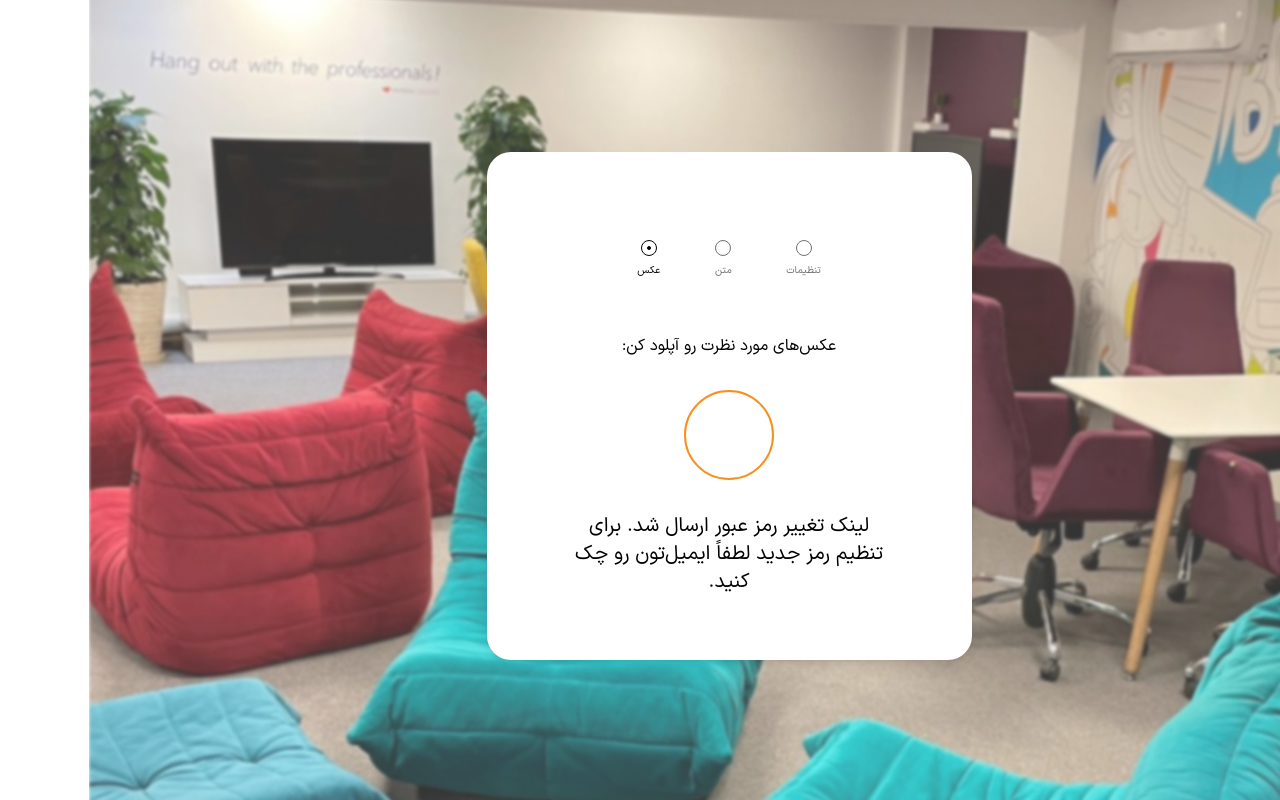
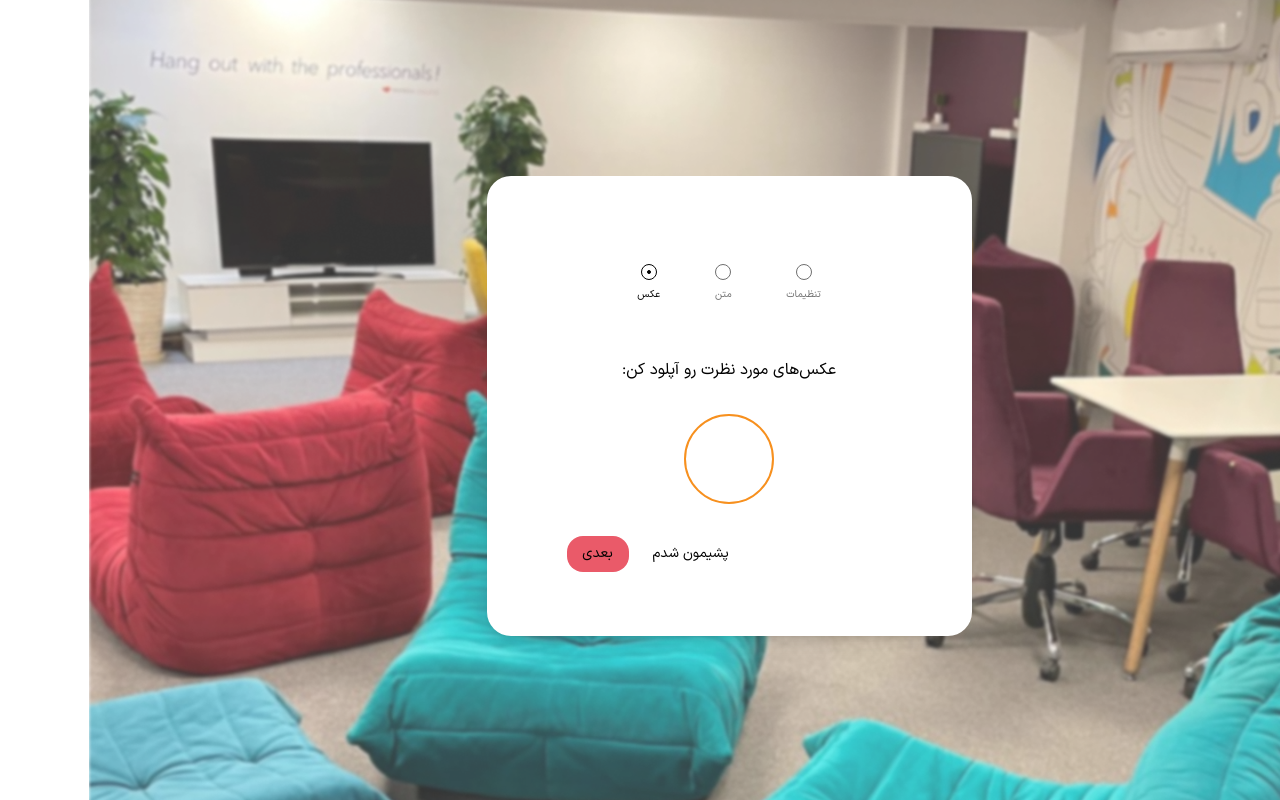
Before and after one commit to Hooman13/RahnemaCollegeProject, a React (Create React App) app: page /addphoto in a window 1280 px wide. Built offline with nearby package versions, Linux system fonts and the light colour scheme.

Commit message:
give some colors to icons

```diff
--- a/src/components/AddPhoto.tsx
+++ b/src/components/AddPhoto.tsx
@@ -1,3 +1,16 @@
+import { Link } from "react-router-dom";
+import { FontAwesomeIcon } from "@fortawesome/react-fontawesome";
+import {
+  faThumbTack,
+  faBookmark,
+  faCommentDots,
+  faBell,
+  faTag,
+  faMagnifyingGlass,
+  faGripVertical,
+  faCirclePlus,
+} from "@fortawesome/free-solid-svg-icons";
+
 export const AddPhoto = () => {
   return (
     <>
@@ -40,10 +53,17 @@ export const AddPhoto = () => {
               <div className="flex justify-center mb-8">
                 <div className="rounded-full w-[90px] h-[90px] border-[#F7901E] border-2"></div>
               </div>
+
               {/* buttons */}
-              <div className="text-xl text-center">
-                لینک تغییر رمز عبور ارسال شد. برای تنظیم رمز جدید لطفاً
-                ایمیل‌تون رو چک کنید.
+              <div className="flex items-center justify-end text-sm">
+                <div className="flex pl-5">
+                  <Link to="/login">
+                    <button>پشیمون شدم</button>
+                  </Link>
+                </div>
+                <div className="text-center mr-1 flex border-solid rounded-2xl bg-[#EA5A69] w-[62px] h-[36px] text-sm justify-center items-center px-[8px] py-[16px] ">
+                  <button type={"submit"}>بعدی</button>
+                </div>
               </div>
             </div>
           </div>
```
